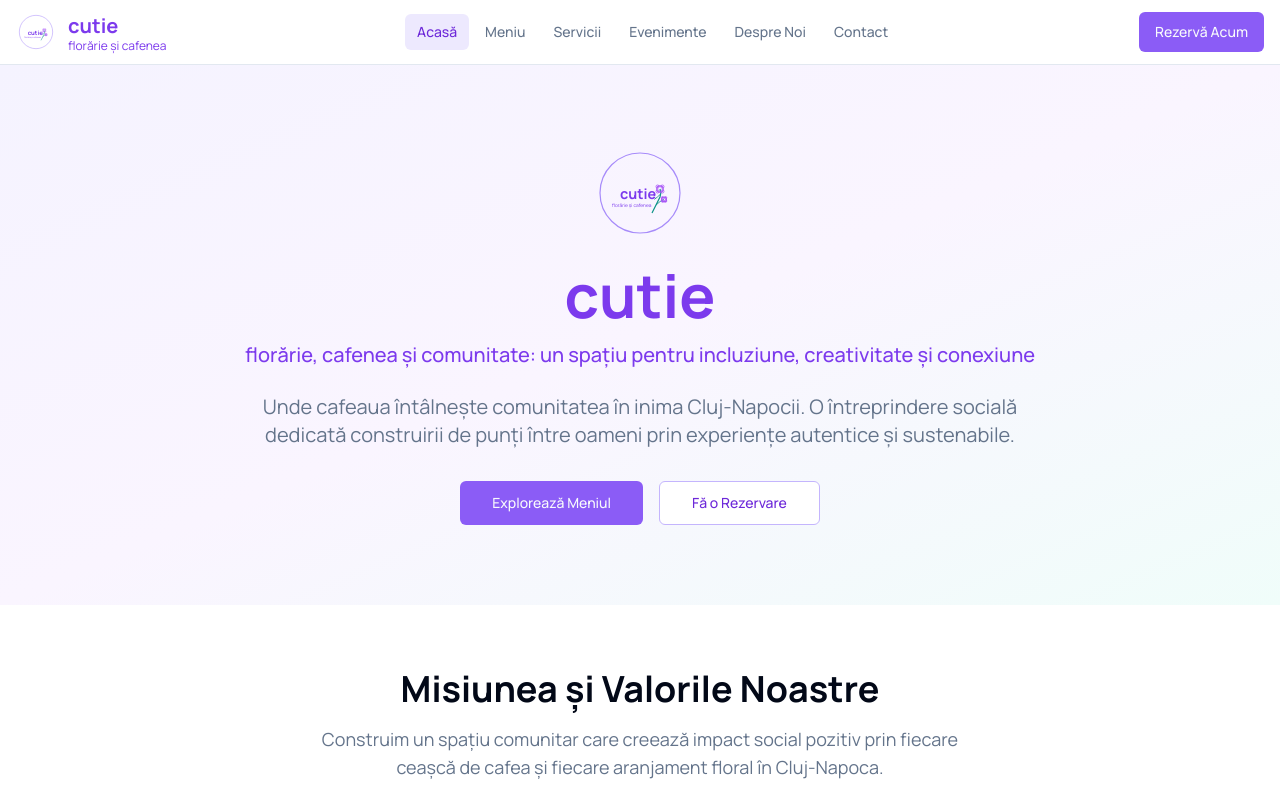
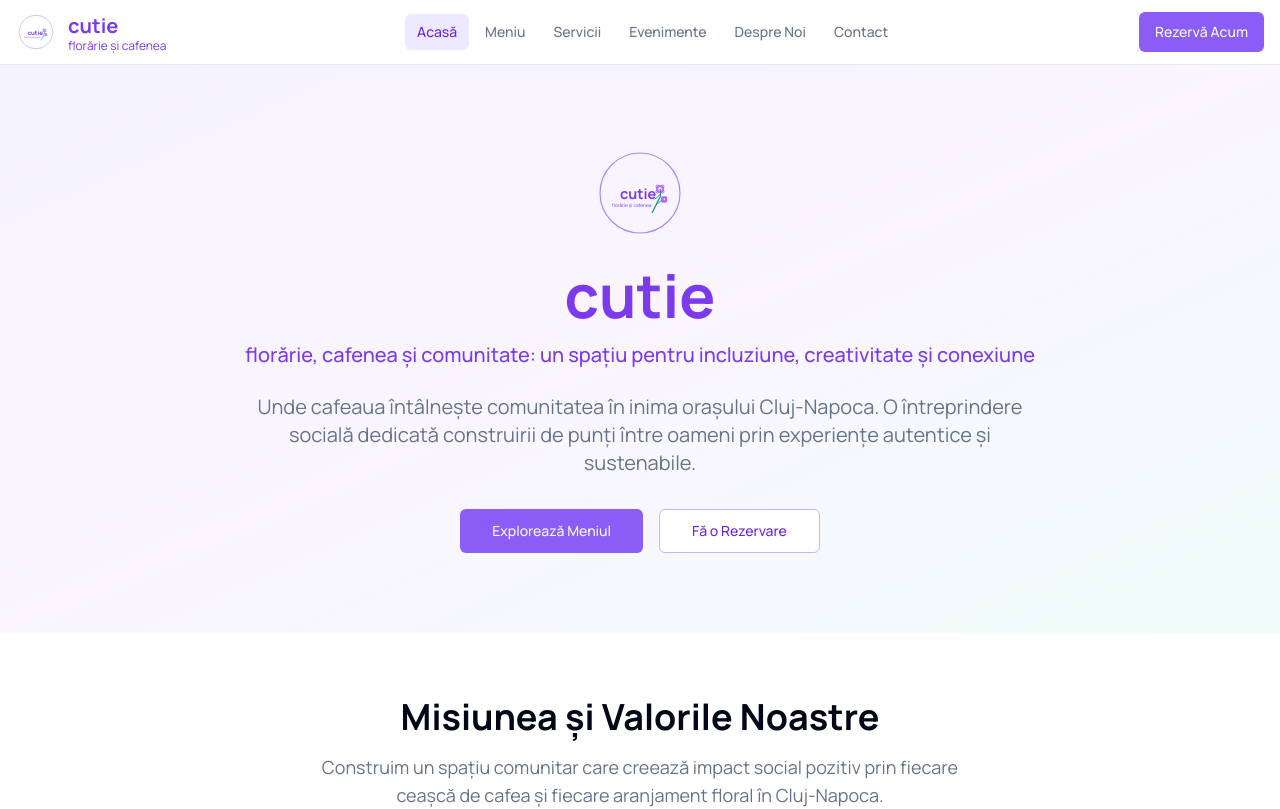
Before and after one commit to SuperGod25/CutieWebApp, a React (Vite) app: page / in a window 1280 px wide. Shown: the top 809 px of the page. Built offline with nearby package versions, Linux system fonts and the light colour scheme.

Commit message:
fix email senders and onrender test deploy

```diff
--- a/src/pages/Home.jsx
+++ b/src/pages/Home.jsx
@@ -65,7 +65,7 @@ const Home = () => {
             florărie, cafenea și comunitate: un spațiu pentru incluziune, creativitate și conexiune
           </h2>
           <p className="text-lg md:text-xl text-muted-foreground mb-8 max-w-3xl mx-auto">
-            Unde cafeaua întâlnește comunitatea în inima Cluj-Napocii. O întreprindere socială dedicată construirii de punți între oameni prin experiențe autentice și sustenabile.
+            Unde cafeaua întâlnește comunitatea în inima orașului Cluj-Napoca. O întreprindere socială dedicată construirii de punți între oameni prin experiențe autentice și sustenabile.
           </p>
           <div className="flex flex-col sm:flex-row gap-4 justify-center">
             <Button asChild size="lg" className="bg-violet-500 hover:bg-violet-600">
```
Also changed, not shown: 3 other files (tests, documents, lock files or other folders).
